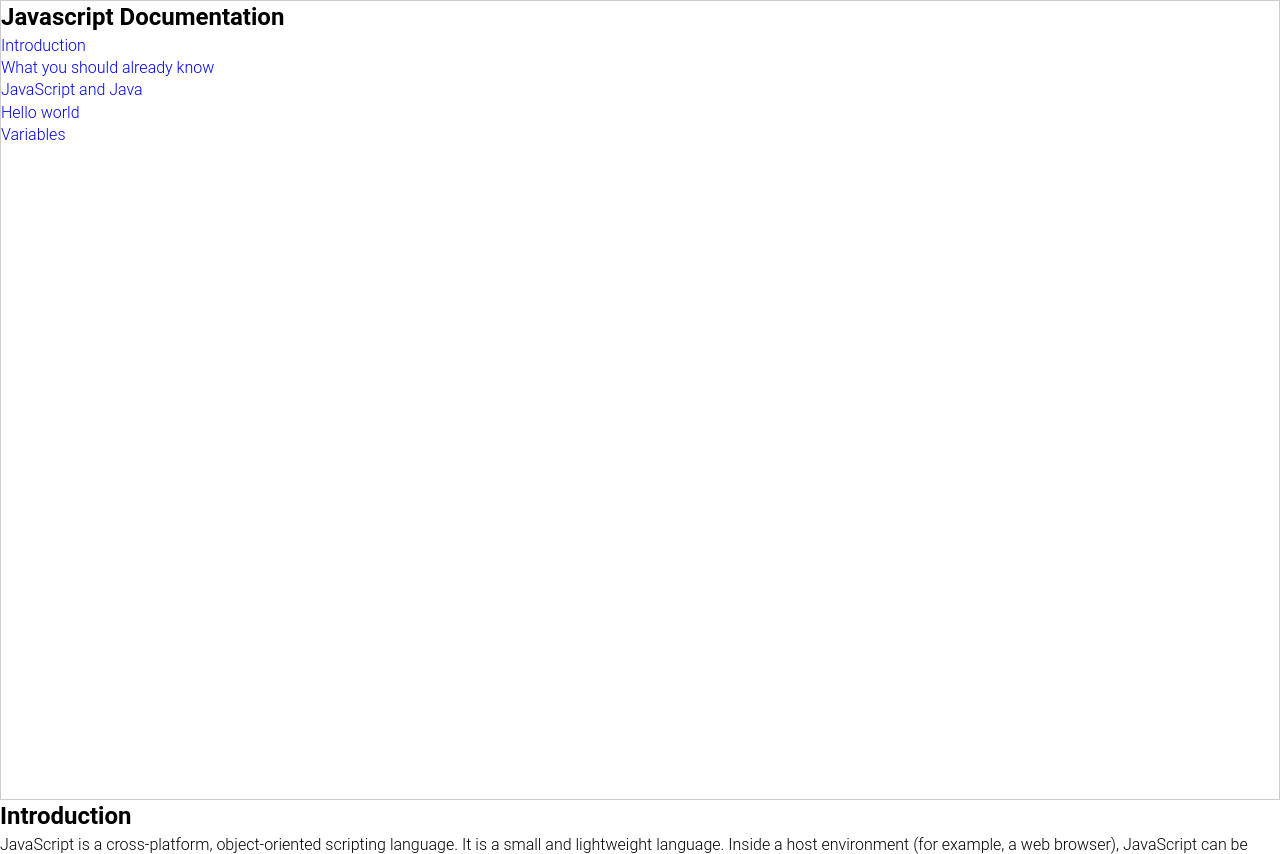
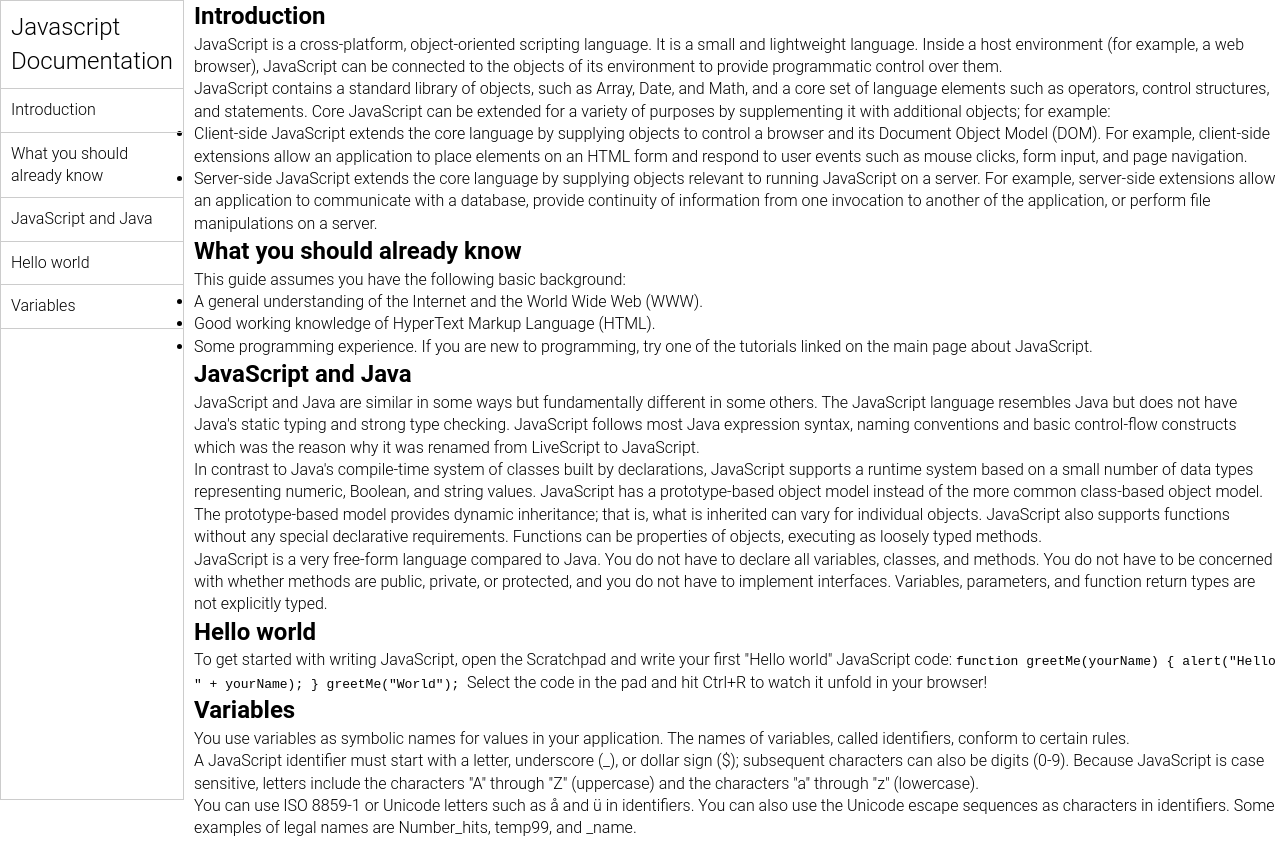
Before and after one commit to 0607rj/task1, a plain HTML site: page index.html in a window 1280 px wide. Shown: the top 854 px of the page. Drawn offline with Linux system fonts and the light colour scheme.

Commit message:
adding nav bar style

```diff
--- a/style.css
+++ b/style.css
@@ -21,3 +21,31 @@
     position: sticky;
     top: 0;
   }
+
+  body {
+    display: flex;
+    gap: 10px;
+  }
+
+  nav {
+    /* padding: 20px 10px; */
+  }
+  nav h1 {
+    font-size: 1.5rem;
+    font-weight: 300;
+    padding: 10px;
+    border-bottom: 1px solid #ccc;
+  }
+
+  nav ul {
+    list-style: none;
+  }
+  nav ul li {
+    border-bottom: 1px solid #ccc;
+    padding: 10px;
+    color: black;
+  }
+  nav ul li:hover {
+    background: #ccc;
+    transition: 0.3s ease-in-out;
+  }
```
